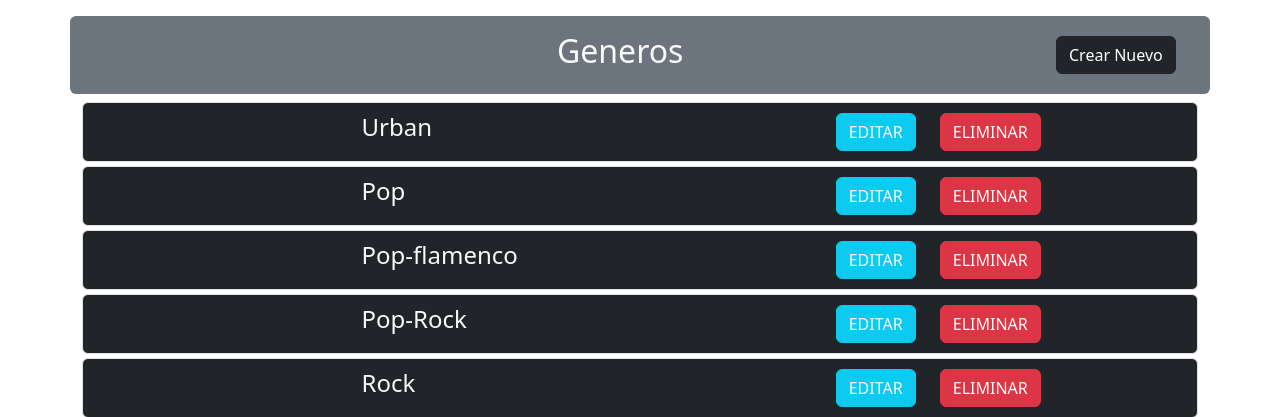
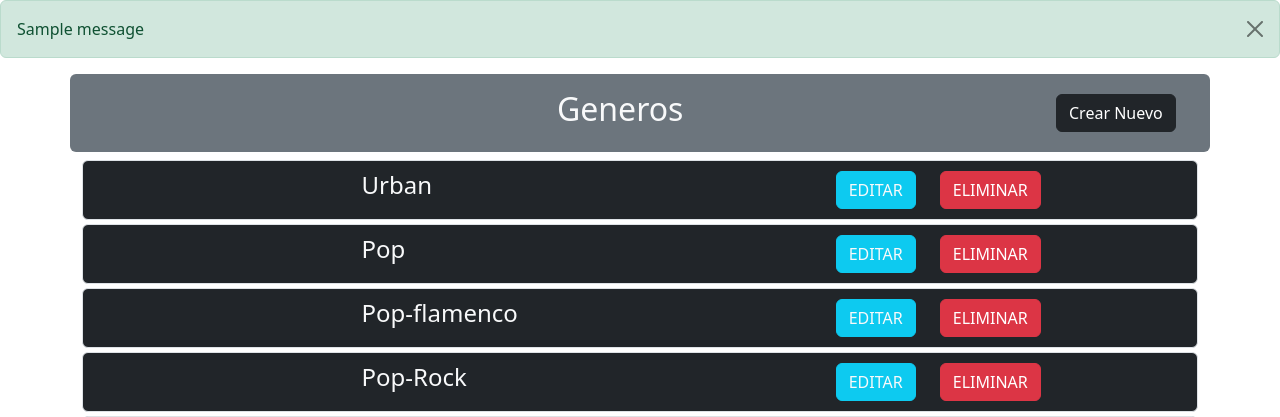
Before and after one commit to waltercamino/TP_Integrador-Progr-ISPC-2022, a Flask app: page /Genero/Listar in a window 1280 px wide. Shown: the part 94-511 px from the top of the page. Run offline with Flask 2, Linux system fonts and the light colour scheme; data comes from the database, SQL or seed files in the repository; one stand-in notice (Sample message) is shown.

Commit message:
agrego bloque de mensajes

```diff
--- a/templates/Generos/list.html
+++ b/templates/Generos/list.html
@@ -1,7 +1,18 @@
 {% extends '/layout.html'%}
 
   {% block body %}
+  {% with messages = get_flashed_messages() %}
+  {% if messages %}
+  {% for message in messages %}
 
+  <div class="alert alert-success alert-dismissible fade show" role="alert">
+    {{ message }}
+  <button type="button" class="btn-close" data-bs-dismiss="alert" aria-label="Close"></button>
+  </div>
+
+  {% endfor %}
+  {%  endif %}
+  {% endwith %}
 
 
     <div class="mt-3 container align-center">
```
